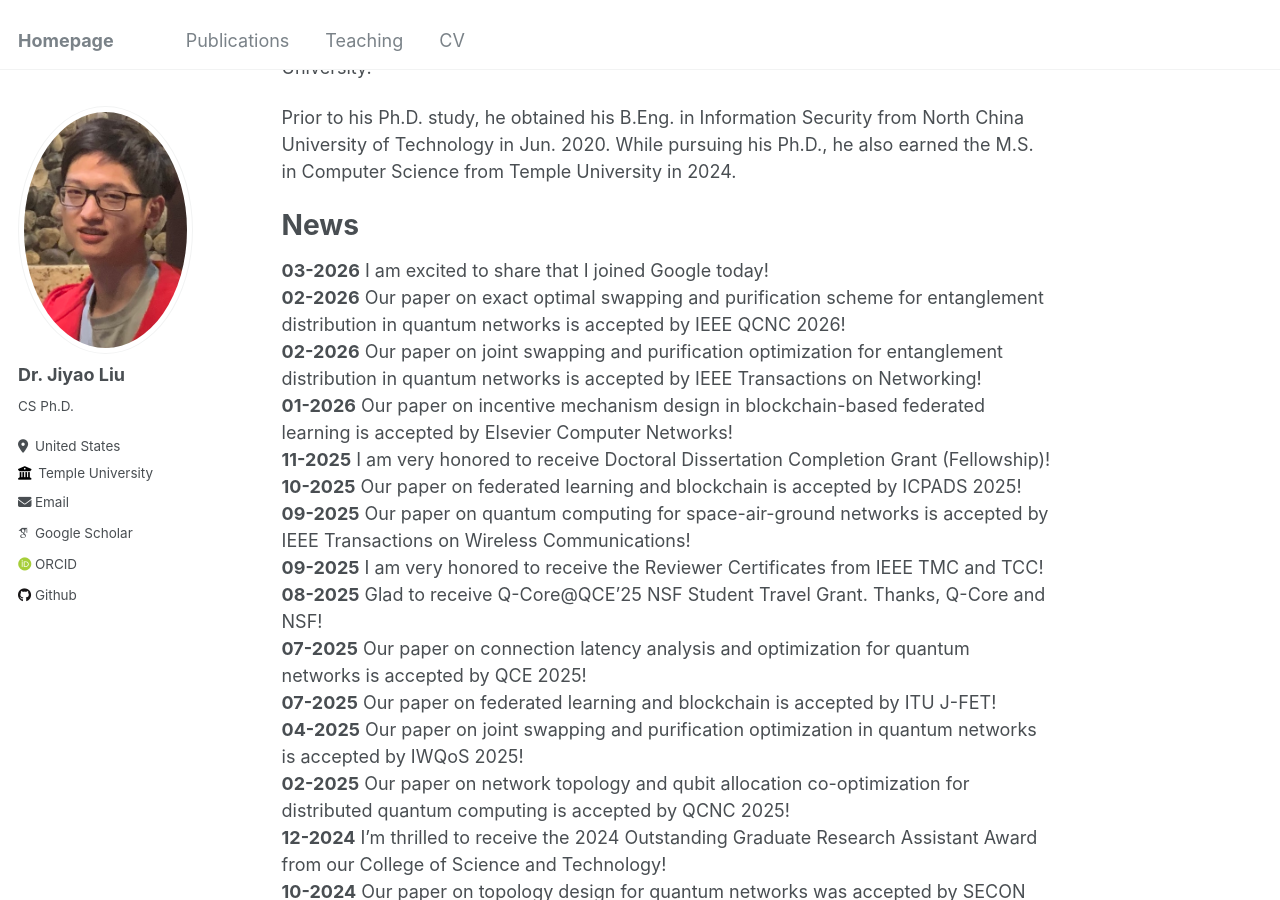
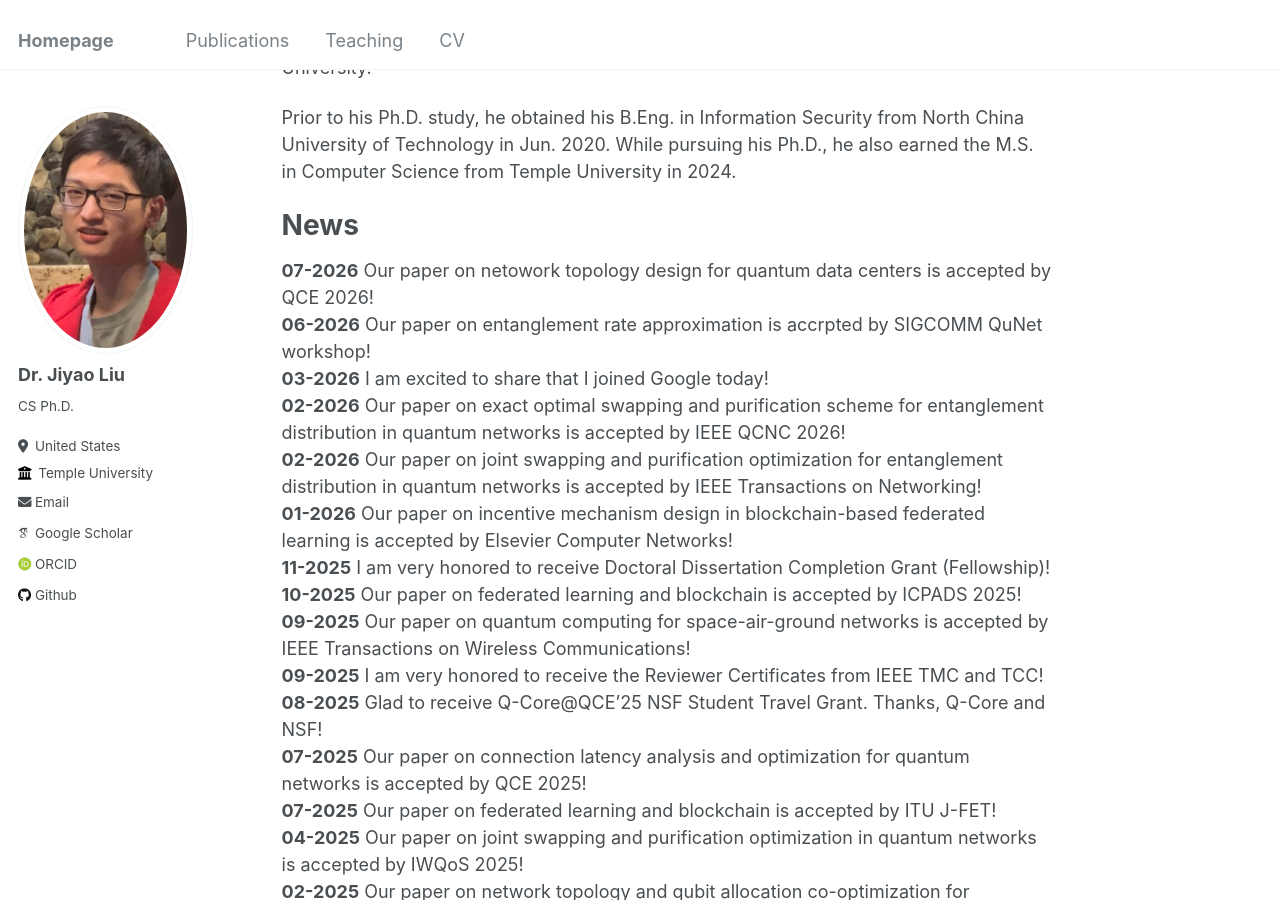
Before and after one commit to Jiyao17/jiyao17.github.io, a Jekyll site: the page built from _pages/about.md, in a window 1280 px wide and 900 px high, scrolled down 465 px. Built offline with Jekyll 4.4.1, drawn with Linux system fonts in a browser that asks for light colours; some web fonts are replaced.

Commit message:
Update about.md

```diff
--- a/_pages/about.md
+++ b/_pages/about.md
@@ -18,6 +18,8 @@ His research mainly focuses on networking and distributed systems, especially th
 Prior to his Ph.D. study, he obtained his B.Eng. in Information Security from North China University of Technology in Jun. 2020. While pursuing his Ph.D., he also earned the M.S. in Computer Science from Temple University in 2024.
 
 # News
+**07-2026**  Our paper on netowork topology design for quantum data centers is accepted by QCE 2026!
+**06-2026**  Our paper on entanglement rate approximation is accrpted by SIGCOMM QuNet workshop!
 **03-2026**  I am excited to share that I joined Google today!
 **02-2026**  Our paper on exact optimal swapping and purification scheme for entanglement distribution in quantum networks is accepted by IEEE QCNC 2026!
 **02-2026**  Our paper on joint swapping and purification optimization for entanglement distribution in quantum networks is accepted by IEEE Transactions on Networking!
```
